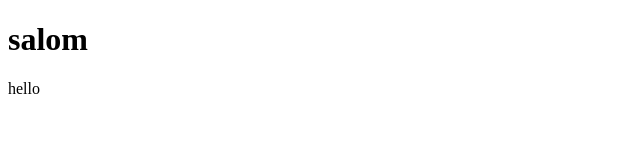
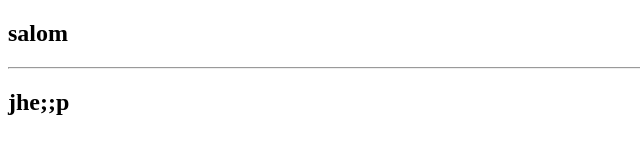
Before and after one commit to Asliddd/foundation, a plain HTML site: page index.html in a window 1280 px wide. Shown: the whole page, without its empty margins (0-640 px from the left). Drawn offline with Linux system fonts and the light colour scheme.

Commit message:
heading remove

```diff
--- a/index.html
+++ b/index.html
@@ -7,7 +7,9 @@
     <link rel="stylesheet" href="./index.css">
 </head>
 <body>
-    <h1>salom</h1>
-    <p>hello</p>
+<div></div>
+<h2>salom</h2>
+<hr>
+<h2>jhe;;p</h2>
 </body>
 </html>
```
